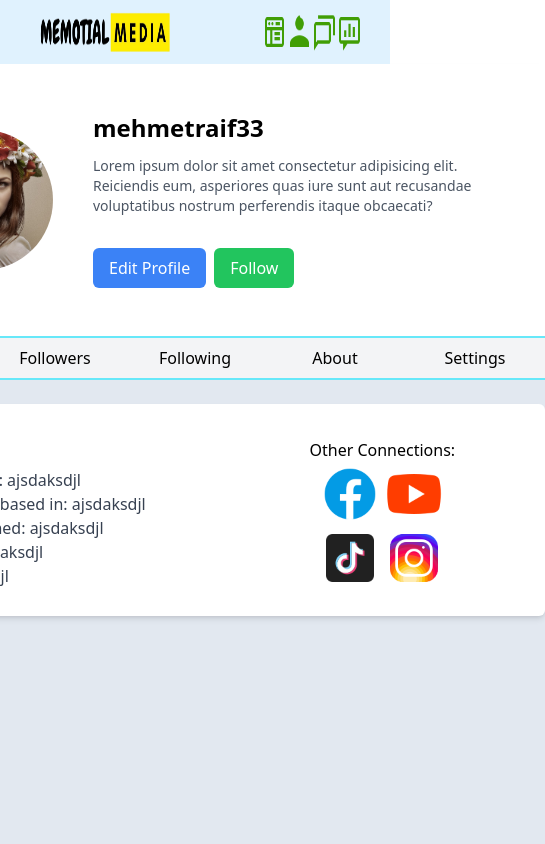
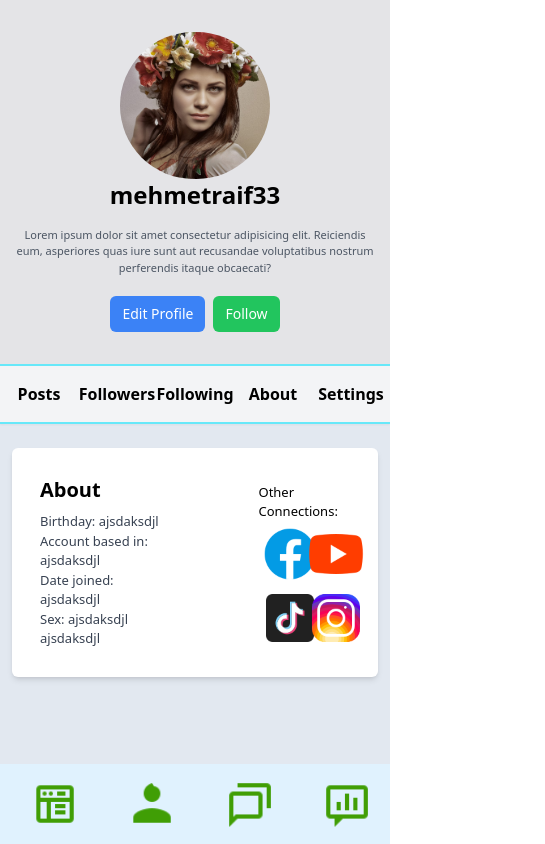
Before and after one commit to mehmet-raif33/ecommerceClient, a React (Vite) app: page /profile/about in a window 390 px wide. Shown: the top 844 px of the page, 545 px wide, since content can reach past the window. Built offline with nearby package versions, Linux system fonts and the light colour scheme.

Commit message:
ResponsiveDesign

```diff
--- a/src/Layout/MainLayout.tsx
+++ b/src/Layout/MainLayout.tsx
@@ -7,13 +7,13 @@ const MainLayout = () => {
 
 
   return (
-    <div>
+    <div className="">
       <Navbar />
 
         <div className="flex justify-center bg-slate-300">
 
           <div
-          className="lg:w-[70%] md:w-[85%] sm:w-[100%]"
+          className="lg:w-[70%] md:w-[85%] sm:w-[100%] md:mt-16"
           >
             <ScrollToTop />
             <Outlet />
--- a/src/Pages/Post.tsx
+++ b/src/Pages/Post.tsx
@@ -11,8 +11,10 @@ const Post = (  ) => {
 
 
   return (
-    <div className="container bg-red-200 shadow-md rounded-md pb-96">
+    <div className="bg-red-200 shadow-md rounded-md pb-96">
+
       <div className=' pl-4 justify-start items-center bg-slate-300'>
+
         <div className=' cursor-pointer flex flex-row w-24 p-1 rounded-md  ' onClick={ () => navigate(-1) }>
           <img src={goBackIcon} alt='Get Back' className='w-8' />
           <h2 className='text-gray-700 font-semibold text-lg'>
--- a/src/Pages/Profile.tsx
+++ b/src/Pages/Profile.tsx
@@ -1,8 +1,7 @@
-import { Link, Outlet , useNavigate } from "react-router-dom"
-import ProfileImage from '../Assets/images/profileImage.jpg'
+import { Link, Outlet, useNavigate } from "react-router-dom";
+import ProfileImage from '../Assets/images/profileImage.jpg';
 
 const Profile = () => {
-
   const navigate = useNavigate();
 
   const goToDefaultChild = () => {
@@ -10,27 +9,30 @@ const Profile = () => {
   };
 
   return (
-    <div className="h-[1000px] bg-slate-200" >
+    <div className="bg-slate-200 min-h-screen flex flex-col items-center">
 
-      <div className="header flex flex-col py-8 items-center bg-white shadow-md">
-        <div className="flex flex-row justify-center p-4 w-[700px]">
-          <div className="flex flex-row items-center">
-            <img src={ProfileImage} alt="Profile Picture" className="w-[140px] h-[140px] mr-10 rounded-full" />
+      <div className="flex flex-col py-8 items-center bg-zinc-200 shadow-md w-full max-w-4xl">
 
+        <div className="flex flex-col md:flex-row justify-center items-center md:items-start w-full px-4">
+
+          <div className="">
+            <img src={ProfileImage} alt="Profile Picture" className=" md:w-[250px] w-[150px] rounded-full" />
           </div>
-          <div className=" w-96 text-left">
-            <h1 className=" text-2xl text-left font-bold">mehmetraif33</h1>
-            <p className="text-sm text-left text-gray-600 mt-3">Lorem ipsum dolor sit amet consectetur adipisicing elit. Reiciendis eum, asperiores quas iure sunt aut recusandae voluptatibus nostrum perferendis itaque obcaecati?</p>
-            <div className="flex mt-8">
-              <button className="bg-blue-500 text-white px-4 py-2 rounded-md mr-2">Edit Profile</button>
-              <button className="bg-green-500 text-white px-4 py-2 rounded-md">Follow</button>
+
+          <div className="text-center md:text-left md:ml-5 w-full md:w-auto">
+            <h1 className="text-2xl font-bold">mehmetraif33</h1>
+            <p className="text-[11px] text-gray-600 mt-4">Lorem ipsum dolor sit amet consectetur adipisicing elit. Reiciendis eum, asperiores quas iure sunt aut recusandae voluptatibus nostrum perferendis itaque obcaecati?</p>
+            <div className="flex mt-5 justify-center md:justify-start text-sm">
+              <button className="bg-blue-500 text-white px-3 py-2 rounded-md mr-2">Edit Profile</button>
+              <button className="bg-green-500 text-white px-3 py-2 rounded-md">Follow</button>
             </div>
           </div>
 
         </div>
+
       </div>
 
-      <div className="tabs flex justify-around border-y-2 border-y-cyan-300 bg-gray-100 p-2shadow-sm">
+      <div className="tabs text-md font-semibold md:text-lg flex justify-around border-y-2 border-y-cyan-300 bg-gray-100 py-2 shadow-sm w-full max-w-4xl">
         <button onClick={goToDefaultChild} className="flex-1 text-center py-2">Posts</button>
         <Link to='followers' className="flex-1 text-center py-2">Followers</Link>
         <Link to='following' className="flex-1 text-center py-2">Following</Link>
@@ -38,14 +40,12 @@ const Profile = () => {
         <Link to='settings' className="flex-1 text-center py-2">Settings</Link>
       </div>
 
-      <div className="main-content mt-6">
-
+      <div className="main-content mt-6 text-[13px] px-3 w-full max-w-4xl">
         <Outlet />
-
       </div>
 
     </div>
   )
 }
 
-export default Profile
+export default Profile;
--- a/src/components/Comment.tsx
+++ b/src/components/Comment.tsx
@@ -3,7 +3,7 @@ import ProfileImage from '../Assets/images/profileImage.jpg'
 
 const Comment = () => {
   return (
-    <div className=" post-container flex justify-between items-center bg-slate-100 mb-2 p-4">
+    <div className=" post-container text-sm md:text-lg flex justify-between items-center bg-slate-100 mb-2 p-4">
         <div className="post-info flex items-center">
             <div className="voting-system flex flex-col items-center mr-4">
                 <button className="text-green-500">▲</button>
@@ -17,8 +17,8 @@ const Comment = () => {
         </div>
         <div className="post-author flex items-center">
             <div className="author-info flex flex-col items-end w-14 justify-center">
-                <img src={ProfileImage} alt='muratbenli' className="w-14 h-14 rounded-full" />
-                <span className="font-bold text-sm">Murat Benli</span>
+                <img src={ProfileImage} alt='muratbenli' className="w-12 h-12 md:w-14 md:h-14 rounded-full" />
+                <span className="font-bold text-center text-nowrap text-[13px] md:text-sm">Murat Benli</span>
             </div>
         </div>
     </div>
--- a/src/components/Footer.tsx
+++ b/src/components/Footer.tsx
@@ -1,6 +1,6 @@
 export const Footer = () => {
   return (
-    <div className="bg-green-800 p-20 text-white">
+    <div className="md:bg-green-800 md:p-20 md:block md:text-white mb-20 hidden">
       Footer
     </div>
   )
--- a/src/components/Navbar.tsx
+++ b/src/components/Navbar.tsx
@@ -64,24 +64,26 @@ export const Navbar = ( ) => {
   },[logData])
 
   return (
-    <nav className="flex justify-between z-20 w-full bg-sky-100 text-slate-200 h-16 text-lg sticky top-0">
+    <nav
+    className="flex justify-center items-center md:justify-between z-20 bg-sky-100 text-slate-200 md:h-16 h-20 text-lg fixed bottom-0 w-full md:top-0"
+    >
 
-        <div className="mx-10 my-auto">
+        <div className="md:mx-10 md:my-auto md:block hidden">
           <img className="h-[40px]" src={website_logo_background_removed} alt="sdf" />
         </div>
 
-        <div className="mx-10 my-auto flex flex-row">
+        <div className="md:mx-10 w-full md:w-auto justify-around md:justify-center md:my-auto flex flex-row items-center">
           {
             logData ?
             LogInNavLinkList.map((a) => (
               <NavLink
                 to={a.path}
                 key={Math.random()}
-                className={({ isActive }) => isActive ? 'active' : 'inactive'}
+                className={({ isActive }) => isActive ? ' active' : 'inactive'}
               >
                   {({ isActive }) => (
                     <img src={isActive ? a.ActiveImageUrl : a.PasifImageUrl} alt="About"
-                    className="h-[40px] ml-3"
+                    className="md:h-[40px] h-[50px] ml-3"
                     />
                   )}
               </NavLink>
@@ -96,7 +98,7 @@ export const Navbar = ( ) => {
                   {({ isActive }) => (
                     <img
                     src={isActive ? a.ActiveImageUrl : a.PasifImageUrl} alt="About"
-                    className="h-[40px] ml-3"
+                    className="md:h-[40px] h-[50px] ml-3"
                     />
                   )}
               </NavLink>
--- a/src/components/PostForPostPage.tsx
+++ b/src/components/PostForPostPage.tsx
@@ -11,14 +11,14 @@ const PostForPostPage = () => {
                 <button className="text-red-500">▼</button>
             </div>
             <div className="post-text mr-4">
-                <p className="text-gray-800">Lorem ipsum dolor sit amet consectetur adipisicing elit. Suscipit dicta facere nostrum tempore, provident doloremque nemo, repudiandae perferendis, consectetur non corrupti delectus! Beatae explicabo, non ratione nisi laboriosam incidunt aliquam!</p>
+                <p className="text-gray-800 text-[16px] md:text-[20px] font-semibold">Lorem ipsum dolor sit amet consectetur adipisicing elit. Suscipit dicta facere nostrum tempore, provident doloremque nemo, repudiandae perferendis, consectetur non corrupti delectus! Beatae explicabo, non ratione nisi laboriosam incidunt aliquam!</p>
                 <p className="text-sm text-gray-500">18.09.2004</p>
             </div>
         </div>
         <div className="post-author flex items-center">
             <div className="author-info flex flex-col items-end w-14 justify-center">
                 <img src={ProfileImage} alt='muratbenli' className="w-14 h-14 rounded-full" />
-                <span className="font-bold text-sm">Murat Benli</span>
+                <span className="font-bold text-sm  text-center text-nowrap ">Murat Benli</span>
             </div>
         </div>
     </div>
--- a/src/components/Posts.tsx
+++ b/src/components/Posts.tsx
@@ -29,7 +29,7 @@ const Posts = () => {
     ]
 
     return (
-        <div className="mx-3 mb-2">
+        <div className="mb-2">
             {posts.map(post => (
                 <PostSingle key={Math.random()} postData={post} />
             ))}
--- a/src/index.css
+++ b/src/index.css
@@ -1,3 +1,21 @@
 @tailwind base;
 @tailwind components;
 @tailwind utilities;
+
+.navbar {
+    background-color: #3b82f6; /* Tailwind'deki bg-blue-500 rengi */
+    color: white;
+    padding: 1rem;
+    width: 100%;
+  }
+
+  /* Sadece mobil cihazlar için */
+  @media (max-width: 768px) {
+    .navbar {
+      position: fixed;
+      bottom: 0;
+      left: 0;
+      width: 100%;
+      z-index: 20;
+    }
+  }
--- a/tailwind.config.js
+++ b/tailwind.config.js
@@ -11,9 +11,21 @@ export default {
       fontFamily: {
         sans: ['Inter var', ...defaultTheme.fontFamily.sans],
       },
-      backgroundImage: {
-        'home': "url('./src/assets/images/HomeIcon.png')",
-        'homeIsClicked': "url('./src/assets/images/HomeIconIsClicked.png')",
+      screens: {
+        'sm': '0px',
+        // => @media (min-width: 640px) { ... }
+
+        'md': '770px',
+        // => @media (min-width: 768px) { ... }
+
+        'lg': '800px',
+        // => @media (min-width: 1024px) { ... }
+
+        'xl': '900px',
+        // => @media (min-width: 1280px) { ... }
+
+        '2xl': '1000px',
+        // => @media (min-width: 1536px) { ... }
       }
     },
   },
```
Also changed, not shown: src/components/Followers.tsx (+9 -16 lines), src/components/Following.tsx (+7 -9 lines).
